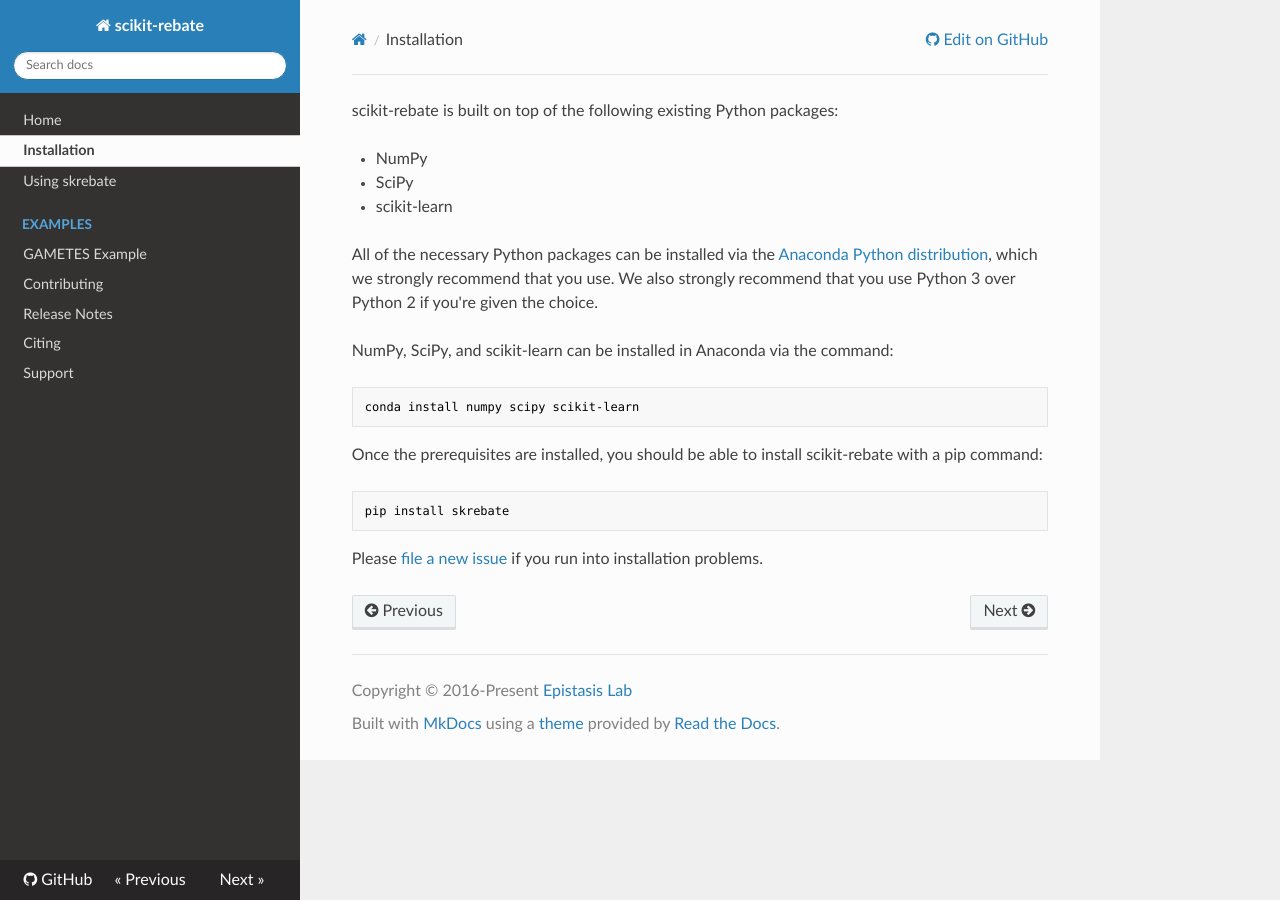
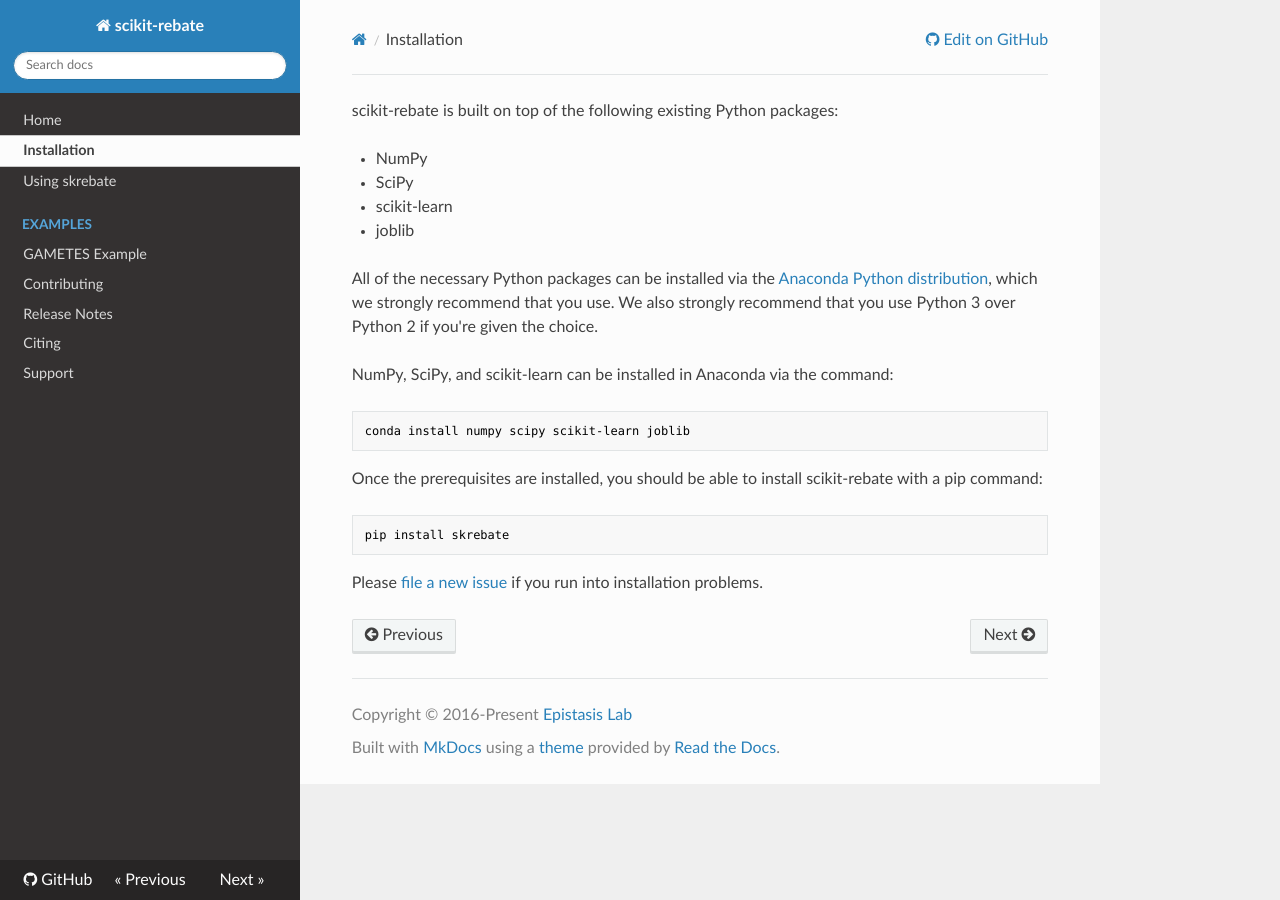
Before and after one commit to EpistasisLab/scikit-rebate, an MkDocs documentation site: the page built from docs_sources/installing.md, in a window 1280 px wide. Built offline with MkDocs 1.6.1, drawn with Linux system fonts in a browser that asks for light colours; nearby versions of some CDN libraries; old or Windows-style settings are respelled for this version of MkDocs.

Commit message:
Add joblib dependency to docs

````diff
--- a/docs_sources/installing.md
+++ b/docs_sources/installing.md
@@ -6,12 +6,14 @@ scikit-rebate is built on top of the following existing Python packages:
 
 * scikit-learn
 
+* joblib
+
 All of the necessary Python packages can be installed via the [Anaconda Python distribution](https://www.continuum.io/downloads), which we strongly recommend that you use. We also strongly recommend that you use Python 3 over Python 2 if you're given the choice.
 
 NumPy, SciPy, and scikit-learn can be installed in Anaconda via the command:
 
 ```
-conda install numpy scipy scikit-learn
+conda install numpy scipy scikit-learn joblib
 ```
 
 Once the prerequisites are installed, you should be able to install scikit-rebate with a pip command:
````
